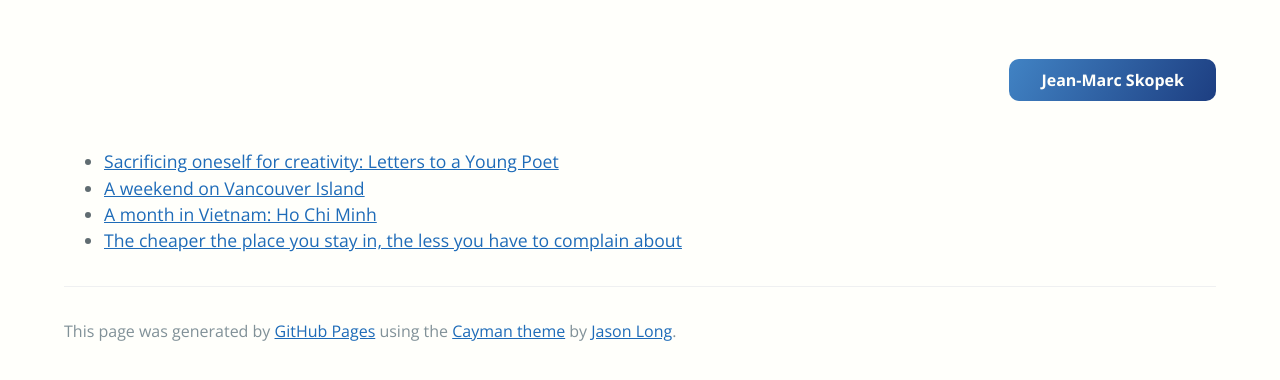
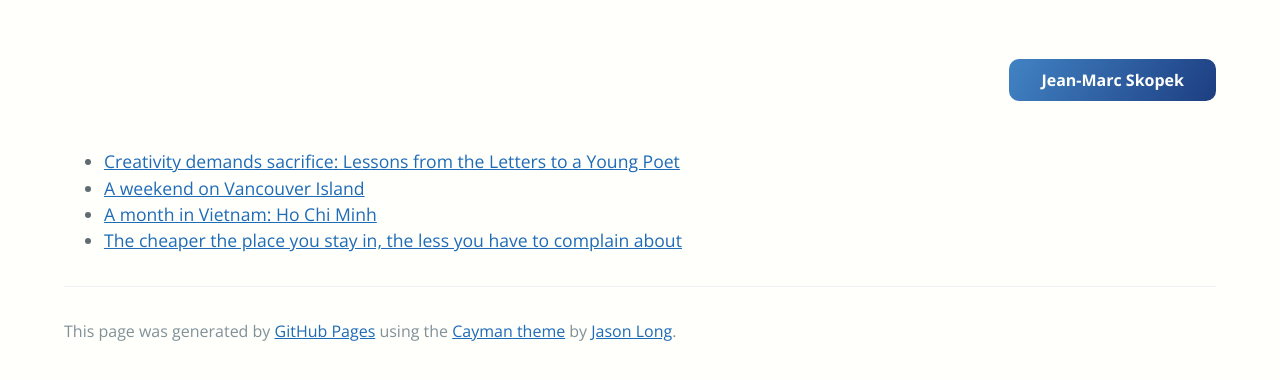
Before and after one commit to jskopek/jskopek.github.io, a Jekyll site: the page built from posts.html, in a window 1280 px wide. Shown: the top 380 px of the page. Built offline with Jekyll 4.4.1, drawn with Linux system fonts in a browser that asks for light colours.

Commit message:
Tweaks to metadata

```diff
--- a/_posts/2017-05-25-letters-to-a-young-poet.markdown
+++ b/_posts/2017-05-25-letters-to-a-young-poet.markdown
@@ -1,7 +1,7 @@
 ---
 layout: default
-title:  "Sacrificing oneself for creativity: Letters to a Young Poet"
-description: "This is a test"
+title:  "Creativity demands sacrifice: Lessons from the Letters to a Young Poet"
+description: "The letters from celebrated poet Rainer Maria Rilke teach us what is needed to be truly creative, but perhaps this sacrifice is not for everyone."
 date:   2017-05-25 12:58:00 +0100
 categories: books
 thumbnail: /assets/letters-to-a-young-poet.jpg
```
